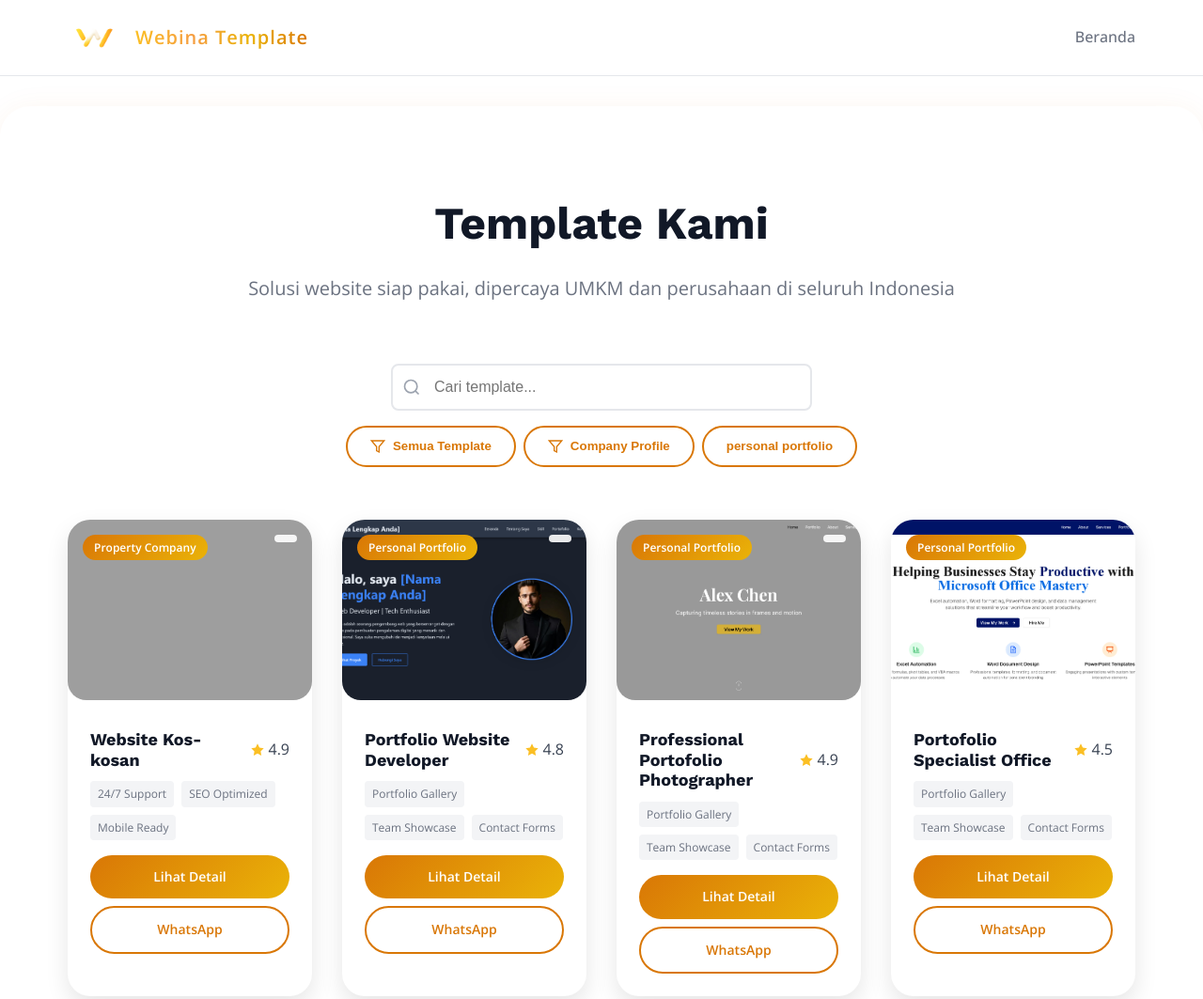
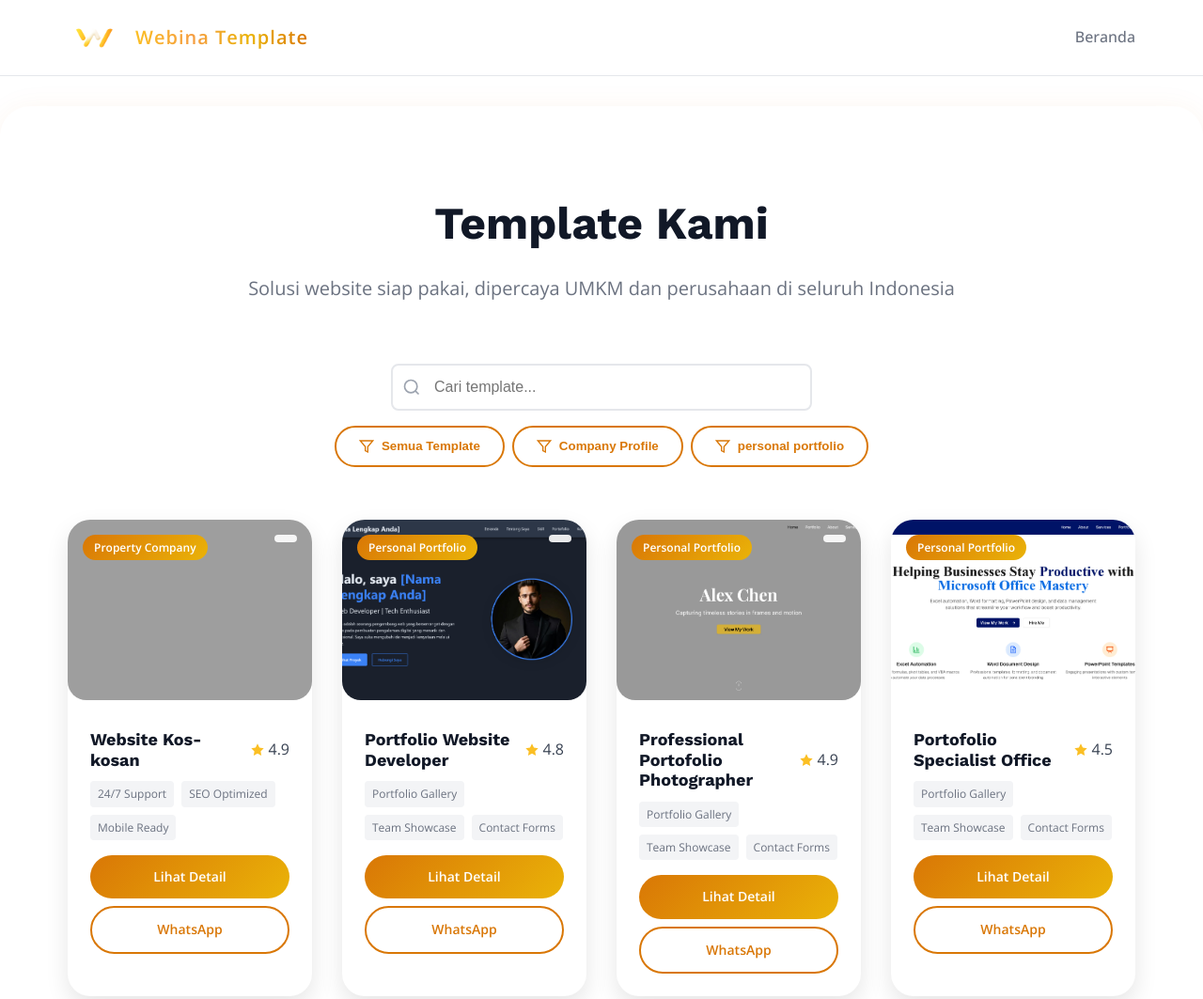
Before and after one commit to rafi-vin/web-jualan, a plain HTML site: page templates.html in a window 1280 px wide. Shown: the top 1063 px of the page at 94% size. Drawn offline with nearby package versions, Linux system fonts and the light colour scheme; grey boxes are pictures that could not be loaded.

Commit message:
fix bug button

```diff
--- a/templates.html
+++ b/templates.html
@@ -129,7 +129,7 @@
               </svg>
               Export Business
             </button> -->
-            <button class="filter-btn" data-category="portfolio>
+            <button class="filter-btn" data-category="portfolio">
               <svg
                 width="16"
                 height="16"
```
